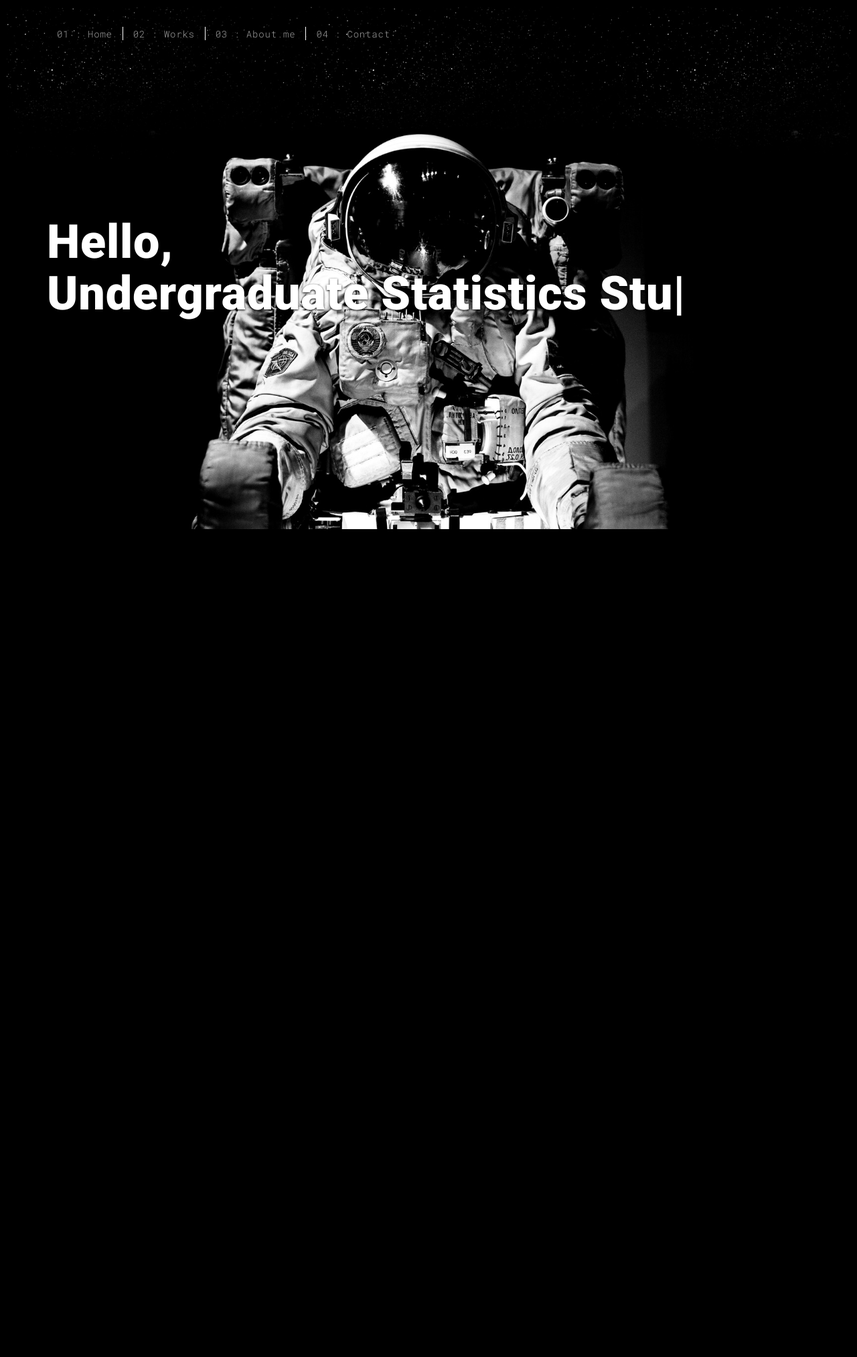
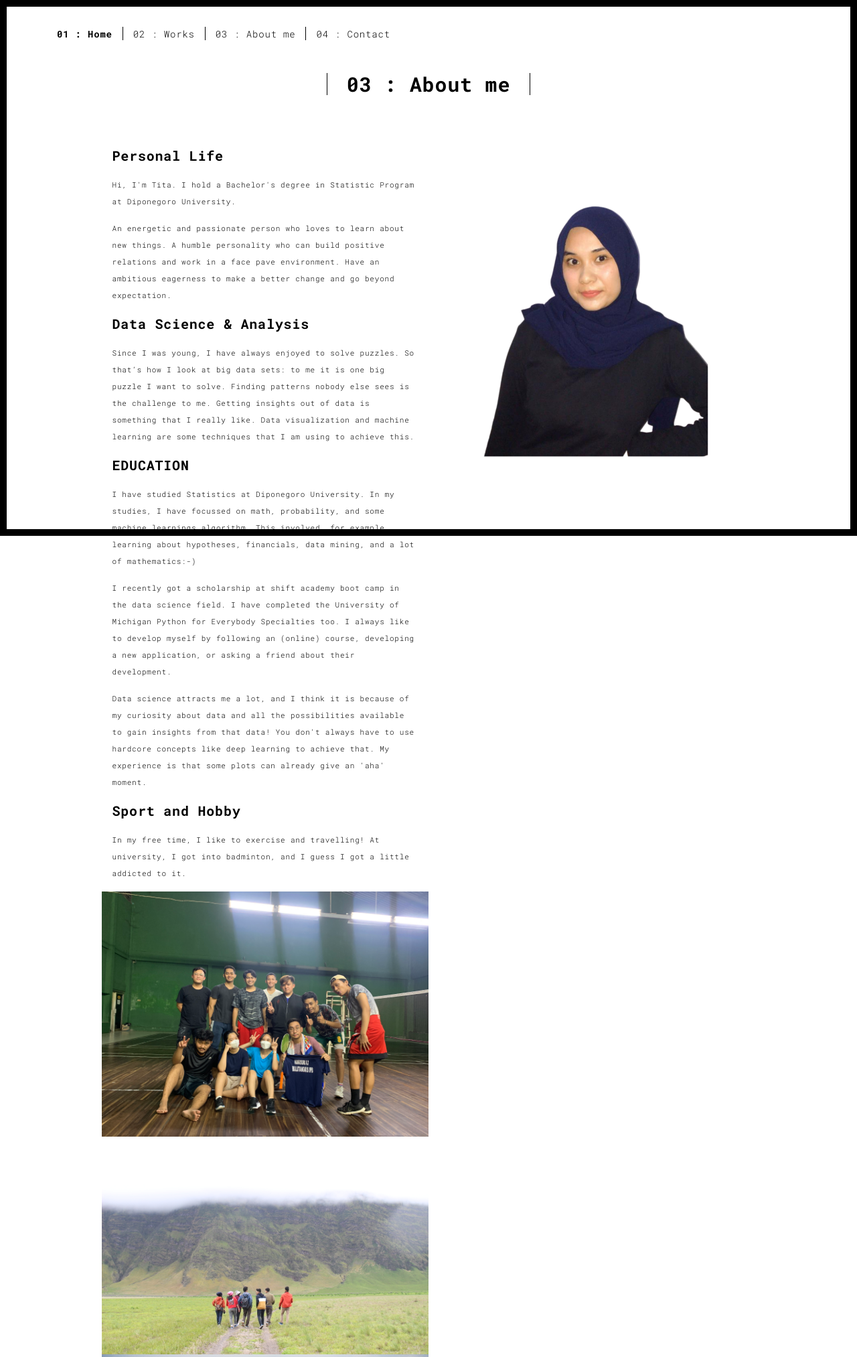
Before and after one commit to docum5/portfo, a Flask app: page / in a window 1280 px wide. Shown: the top 2026 px of the page at 67% size. Before the commit the page ends 790 px from the top, so only its background shows below. Run offline with Flask 2, Linux system fonts and the light colour scheme; some libraries are stand-ins or nearby versions.

Commit message:
Update index.html

```diff
--- a/templates/index.html
+++ b/templates/index.html
@@ -19,14 +19,14 @@
 
 <link href="./static/main.3f6952e4.css" rel="stylesheet"></head>
 
-<body class="minimal">
+<body class="">
 <div id="site-border-left"></div>
 <div id="site-border-right"></div>
 <div id="site-border-top"></div>
 <div id="site-border-bottom"></div>
-<!-- Add your content of header -->
+ <!-- Add your content of header -->
 <header>
-  <nav class="navbar  navbar-fixed-top navbar-inverse">
+  <nav class="navbar  navbar-fixed-top navbar-default">
     <div class="container">
         <button type="button" class="navbar-toggle collapsed" data-toggle="collapse" data-target="#navbar-collapse" aria-expanded="false">
           <span class="sr-only">Toggle navigation</span>
@@ -49,36 +49,106 @@
     </div>
   </nav>
 </header>
-<!-- Add your site or app content here -->
-  <div class="hero-full-container background-image-container white-text-container" style="background-image: url('./static/assets/images/space.jpg')">
+
+<div class="section-container">
     <div class="container">
       <div class="row">
         <div class="col-xs-12">
-          <div class="hero-full-wrapper">
-            <div class="text-content">
-              <h1>Hello,<br>
-                <span id="typed-strings">
-                  <span>I'm Tita Aulia</span>
-                  <span>Undergraduate Statistics Student</span>
-                  <span>at Diponegoro University</span>
-                </span>
-                <span id="typed"></span>
-              </h1>
+          <div class="section-container-spacer text-center">
+            <h1 class="h2">03 : About me</h1>
+          </div>
+
+          <div class="row">
+            <div class="col-md-10 col-md-offset-1">
+              <div class="row">
+                <div class="col-xs-12 col-md-6">
+                  <h3>Personal Life</h3>
+
+                  <p>Hi, I'm Tita. I hold a Bachelor's degree in Statistic Program at Diponegoro University.</p>
+                  <p>An energetic and passionate person who loves to learn about new things.
+                    A humble personality who can build positive relations and work in a face pave environment.
+                    Have an ambitious eagerness to make a better change and go beyond expectation.</p>
+                  <h3>Data Science & Analysis</h3>
+                  <p>Since I was young, I have always enjoyed to solve puzzles.
+                    So that’s how I look at big data sets: to me it is one big puzzle I want to solve.
+                    Finding patterns nobody else sees is the challenge to me.
+                    Getting insights out of data is something that I really like.
+                    Data visualization and machine learning are some techniques that I am using to achieve this.
+                  <h3>EDUCATION</h3>
+
+                  <p>I have studied Statistics at Diponegoro University.
+                    In my studies, I have focussed on math, probability, and some machine learnings algorithm.
+                    This involved, for example, learning about hypotheses, financials, data mining, and a lot of mathematics:-)</p>
+
+
+                    <p>I recently got a scholarship at shift academy boot camp in the data science field.
+                      I have completed the University of Michigan Python for Everybody Specialties too.
+                      I always like to develop myself by following an (online) course, developing a new application,
+                      or asking a friend about their development.</p>
+                  <p>Data science attracts me a lot, and I think it is because of my curiosity about data
+                    and all the possibilities available to gain insights from that data!
+                    You don't always have to use hardcore concepts like deep learning to achieve that.
+                    My experience is that some plots can already give an 'aha' moment.</p>
+
+                  <h3>Sport and Hobby</h3>
+                  <p>In my free time, I like to exercise and travelling!
+                  At university, I got into badminton, and I guess I got a little addicted to it.</p>
+
+
+
+                  <div class="row">
+
+                    <img src="./static/assets/images/IMG_1241.jpeg" class="img-responsive" alt="">
+                    <img src="./static/assets/images/IMG_0247.jpeg" class="img-responsive" alt="">
+                    <img src="./static/assets/images/instc 2022-07-12 143540.728 2.PNG" class="img-responsive" alt="">
+                    <img src="./static/assets/images/instc 2022-06-23 130226.417.PNG" class="img-responsive" alt="">
+
+
+                  </div>
+                </div>
+                <div class="col-xs-12 col-md-6">
+                  <img src="./static/assets/images/fotowhite.png" class="img-responsive" alt="">
+                </div>
+              </div>
             </div>
           </div>
-        </div>
+
+
+       </div>
       </div>
     </div>
   </div>
 
+
+<footer class="footer-container text-center">
+  <div class="container">
+    <div class="row">
+      <div class="col-xs-12">
+        <p>© Tita Aulia Edi Putri</p>
+      </div>
+    </div>
+  </div>
+</footer>
+
 <script>
   document.addEventListener("DOMContentLoaded", function (event) {
-     type();
-     movingBackgroundImage();
+     navActivePage();
   });
 </script>
 
+<!-- Google Analytics: change UA-XXXXX-X to be your site's ID
 
-<script type="text/javascript" src="./static/main.70a66962.js"></script></body>
+<script>
+  (function (i, s, o, g, r, a, m) {
+    i['GoogleAnalyticsObject'] = r; i[r] = i[r] || function () {
+      (i[r].q = i[r].q || []).push(arguments)
+    }, i[r].l = 1 * new Date(); a = s.createElement(o),
+      m = s.getElementsByTagName(o)[0]; a.async = 1; a.src = g; m.parentNode.insertBefore(a, m)
+  })(window, document, 'script', '//www.google-analytics.com/analytics.js', 'ga');
+  ga('create', 'UA-XXXXX-X', 'auto');
+  ga('send', 'pageview');
+</script>
+
+--> <script type="text/javascript" src="./static/main.70a66962.js"></script></body>
 
 </html>
```
